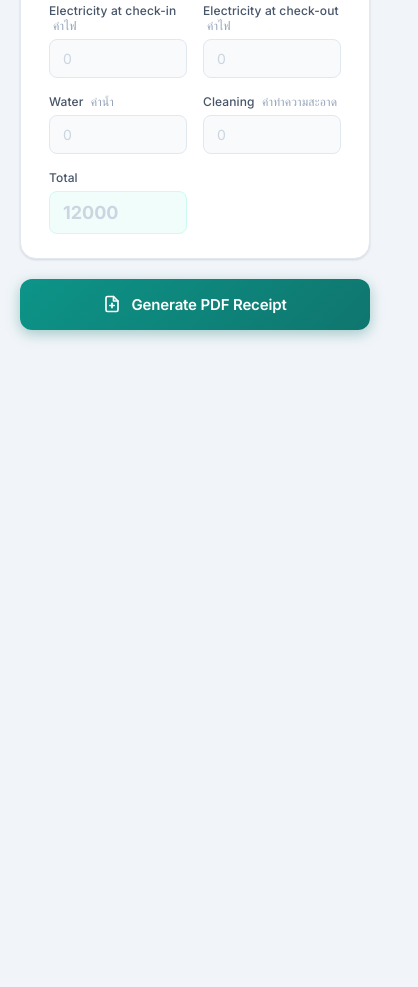
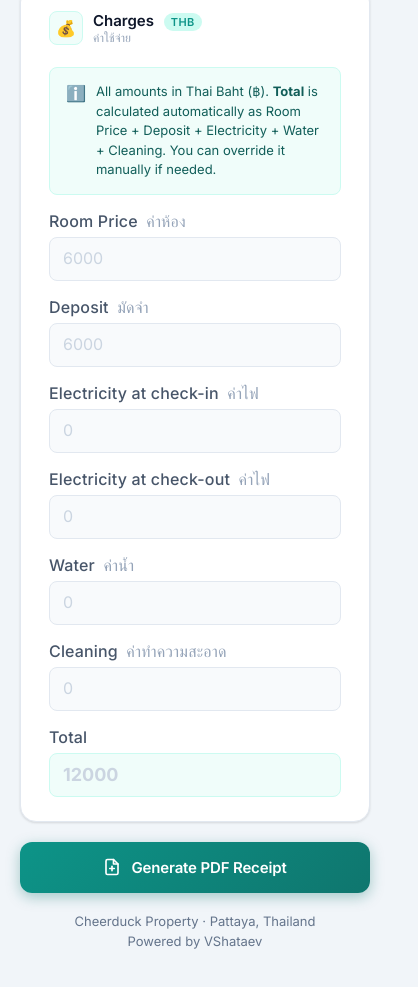
Before and after one commit to shataev/cheerduck-backend, a website: page public/index.html in a window 390 px wide. Shown: the part 955-1942 px from the top of the page, 418 px wide, since content can reach past the window. Before the commit the page ends 1345 px from the top, so only its background shows below. Drawn offline with Linux system fonts and the light colour scheme.

Commit message:
fix: font-size, header overflow

```diff
--- a/public/index.html
+++ b/public/index.html
@@ -162,7 +162,7 @@
     }
 
     @media (max-width: 600px) {
-      .form-grid, .form-grid.cols-4 {
+      .form-grid, .form-grid.cols-4, .form-grid.cols-2 {
         grid-template-columns: 1fr;
       }
       .col-span-2 {
@@ -193,14 +193,21 @@
     .field input {
       width: 100%;
       padding: 10px 13px;
+      min-height: 44px;
       border: 1.5px solid var(--slate-200);
       border-radius: var(--radius-sm);
       font-size: 14px;
+      line-height: 1.2;
       font-family: 'Inter', sans-serif;
       color: var(--slate-900);
       background: var(--slate-50);
       transition: border-color .15s, box-shadow .15s, background .15s;
       outline: none;
+    }
+
+    .field input[type="date"] {
+      -webkit-appearance: none;
+      appearance: none;
     }
 
     .field input::placeholder {
@@ -215,6 +222,15 @@
 
     .field input:hover:not(:focus) {
       border-color: var(--slate-300);
+    }
+
+    @media (max-width: 600px) {
+      .field label {
+        font-size: 16px;
+      }
+      .field input {
+        font-size: 16px;
+      }
     }
 
     /* ─── Total highlight ─────────────────────────────────────────── */
@@ -345,6 +361,14 @@
     .toast.show {
       opacity: 1;
       transform: translateX(-50%) translateY(0);
+    }
+
+    .page-footer {
+      margin-top: 18px;
+      text-align: center;
+      font-size: 13px;
+      line-height: 1.6;
+      color: var(--slate-500);
     }
 
     /* ═══════════════════════════════════════════════════════════════
@@ -541,7 +565,6 @@
     <img src="assets/logo.png" alt="Cheerduck">
     <div class="page-header-divider"></div>
     <span class="page-header-title">Receipt Generator</span>
-    <span class="page-header-subtitle">Cheerduck Property · Pattaya, Thailand</span>
   </header>
 
   <!-- ── Main Form ────────────────────────────────────────────────── -->
@@ -658,6 +681,11 @@
       </button>
 
     </form>
+
+    <div class="page-footer">
+      <div>Cheerduck Property · Pattaya, Thailand</div>
+      <div>Powered by VShataev</div>
+    </div>
   </div>
 
   <!-- ── Hidden Receipt Template (for PDF generation) ─────────────── -->
```
